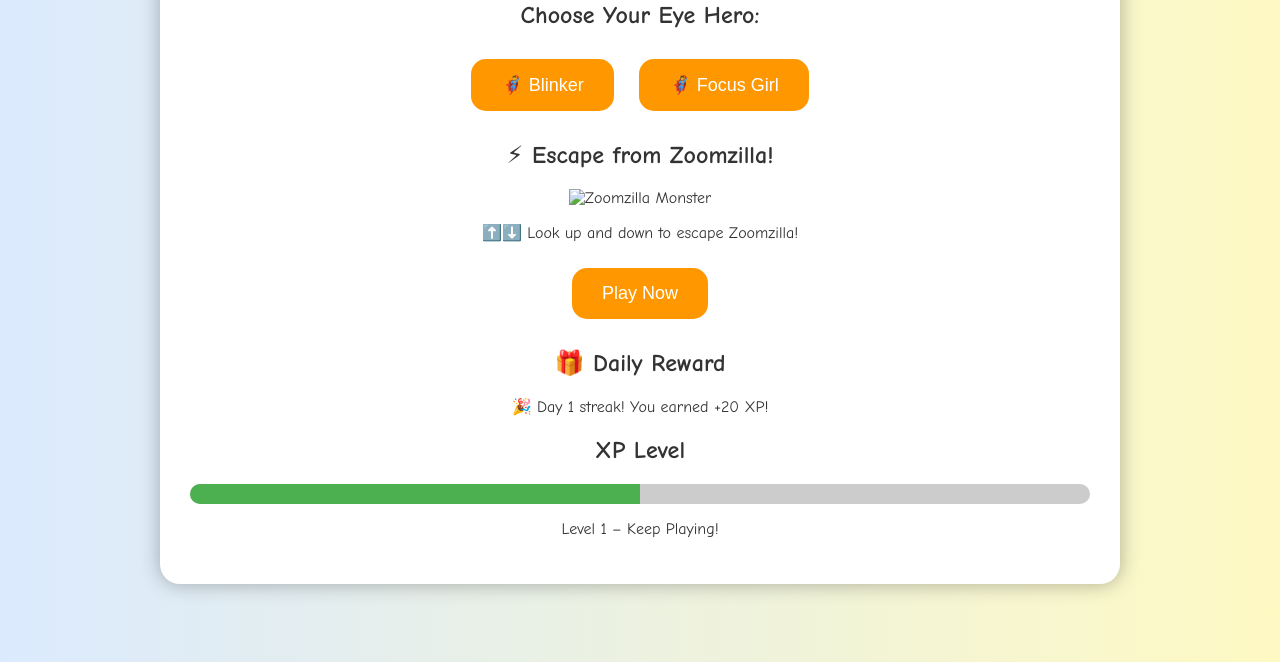
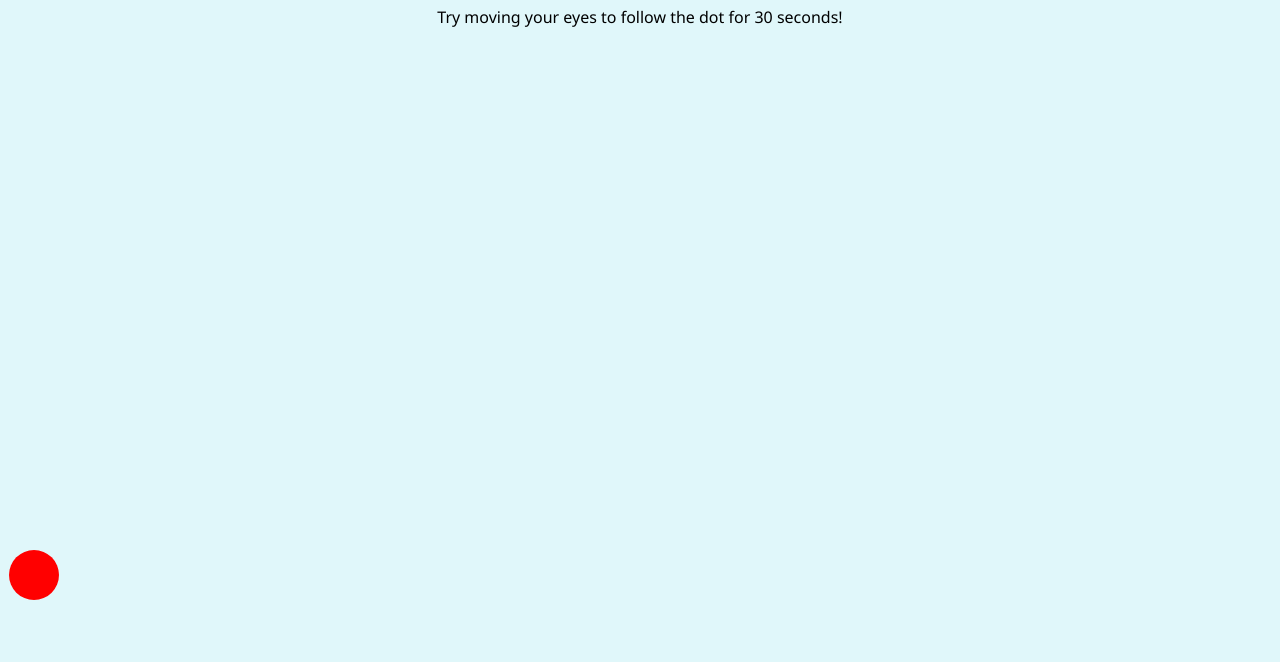
Before and after one commit to shrekphs/eyeplay, a plain HTML site: page index.html in a window 1280 px wide. Shown: the part 138-800 px from the top of the page. Drawn offline with Linux system fonts and the light colour scheme.

Commit message:
Update index.html

```diff
--- a/index.html
+++ b/index.html
@@ -1,133 +1,47 @@
-
 <!DOCTYPE html>
-<html lang="en">
+<html>
 <head>
-  <meta charset="UTF-8" />
-  <meta name="viewport" content="width=device-width, initial-scale=1.0"/>
-  <title>EyePlay Adventure – Save the Vision World!</title>
+  <title>EyePlay – Vision Fun!</title>
   <style>
     body {
-      font-family: 'Comic Sans MS', cursive, sans-serif;
-      background: linear-gradient(to right, #dbeafe, #fef9c3);
+      font-family: 'Segoe UI', sans-serif;
+      background: #e0f7fa;
       text-align: center;
-      padding: 20px;
-      color: #333;
+      padding: 50px;
     }
-    .game-box {
-      background-color: #fff;
-      border-radius: 20px;
-      padding: 30px;
-      max-width: 900px;
-      margin: auto;
-      box-shadow: 0 0 20px rgba(0, 0, 0, 0.3);
-    }
-    .btn {
-      background-color: #ff9800;
-      color: white;
-      padding: 15px 30px;
-      margin: 10px;
-      border: none;
-      border-radius: 15px;
-      font-size: 18px;
-      cursor: pointer;
-    }
-    .hero-select, .monster, .rewards {
-      margin: 20px 0;
-    }
-    .xp-bar {
-      background: #ccc;
-      border-radius: 10px;
-      width: 100%;
-      height: 20px;
-      margin-top: 10px;
-      overflow: hidden;
-    }
-    .xp-fill {
-      height: 100%;
-      width: 30%;
-      background: #4caf50;
-      transition: width 0.5s;
+    #dot {
+      width: 50px;
+      height: 50px;
+      background: red;
+      border-radius: 50%;
+      position: absolute;
     }
   </style>
 </head>
 <body>
-  <div class="game-box">
-    <h1>👁️ EyePlay Adventure – Save the Vision World!</h1>
-
-    <div class="hero-select">
-      <h2>Choose Your Eye Hero:</h2>
-      <button class="btn" onclick="selectHero('Blinker')">🦸‍♂️ Blinker</button>
-      <button class="btn" onclick="selectHero('Focus Girl')">🦸‍♀️ Focus Girl</button>
-      <p id="hero-chosen"></p>
-    </div>
-
-    <div class="monster">
-      <h2>⚡ Escape from Zoomzilla!</h2>
-      <img src="zoomzilla.gif" alt="Zoomzilla Monster" style="max-width: 100%; height: auto;" />
-      <p>⬆️⬇️ Look up and down to escape Zoomzilla!</p>
-      <button class="btn" onclick="simulatePlay()">Play Now</button>
-    </div>
-
-    <div class="rewards">
-      <h2>🎁 Daily Reward</h2>
-      <p id="reward-msg">Checking your streak...</p>
-    </div>
-
-    <div class="xp-tracker">
-      <h2>XP Level</h2>
-      <div class="xp-bar">
-        <div class="xp-fill" id="xp-fill"></div>
-      </div>
-      <p id="xp-level">Level 1 – Keep Playing!</p>
-    </div>
-  </div>
-
-  <audio id="powerup-sound" src="https://www.soundjay.com/button/sounds/button-29.mp3"></audio>
-  <audio id="monster-growl" src="https://www.soundjay.com/human/sounds/boo-01.mp3"></audio>
+  <h1>Follow the Dot!</h1>
+  <p>Try moving your eyes to follow the dot for 30 seconds!</p>
+  <div id="dot"></div>
 
   <script>
-    let currentHero = '';
-    let xp = 30;
+    const dot = document.getElementById('dot');
+    let time = 0;
 
-    function selectHero(hero) {
-      currentHero = hero;
-      document.getElementById("hero-chosen").innerText = `✅ You selected: ${hero}!`;
+    function moveDot() {
+      const x = Math.random() * (window.innerWidth - 50);
+      const y = Math.random() * (window.innerHeight - 50);
+      dot.style.left = `${x}px`;
+      dot.style.top = `${y}px`;
     }
 
-    function simulatePlay() {
-      xp += 10;
-      document.getElementById("xp-fill").style.width = xp + "%";
-      document.getElementById("xp-level").innerText = `Level ${Math.floor(xp / 25)} – Awesome job, ${currentHero || "Hero"}!`;
-      document.getElementById("powerup-sound").play();
-    }
-
-    // 🎁 Daily Reward Logic
-    const rewardMsg = document.getElementById("reward-msg");
-    const today = new Date().toDateString();
-    const lastPlay = localStorage.getItem("lastPlay");
-    let streak = parseInt(localStorage.getItem("streak") || "0");
-
-    if (lastPlay !== today) {
-      streak += 1;
-      localStorage.setItem("streak", streak);
-      localStorage.setItem("lastPlay", today);
-      rewardMsg.innerText = `🎉 Day ${streak} streak! You earned +20 XP!`;
-      xp += 20;
-      document.getElementById("xp-fill").style.width = xp + "%";
-    } else {
-      rewardMsg.innerText = `✅ Already claimed today's reward! You're on Day ${streak}.`;
-    }
-
-    // 🧠 Eye Movement Detection (Mock for Desktop – replace with AR later)
-    if (window.DeviceOrientationEvent) {
-      window.addEventListener('deviceorientation', function(event) {
-        const tilt = event.beta;
-        if (tilt > 30 || tilt < -30) {
-          document.getElementById("monster-growl").play();
-          simulatePlay();
-        }
-      });
-    }
+    setInterval(() => {
+      moveDot();
+      time += 1;
+      if (time > 30) {
+        alert("Good job! Your eyes got a workout!");
+        time = 0;
+      }
+    }, 1000);
   </script>
 </body>
 </html>
```
